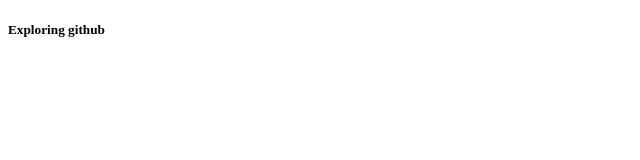
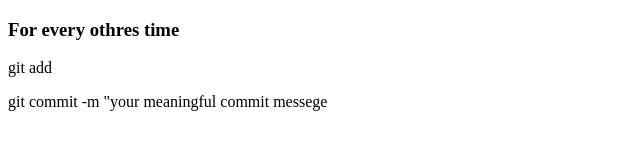
Before and after one commit to hamida-islam/my-2nd-github, a plain HTML site: page index.html in a window 1280 px wide. Shown: the whole page, without its empty margins (0-640 px from the left). Drawn offline with Linux system fonts and the light colour scheme.

Commit message:
Trying to create

```diff
--- a/index.html
+++ b/index.html
@@ -6,6 +6,11 @@
     <title>Exploring github </title>
 </head>
 <body>
-    <h5>Exploring github</h5>
+    <div>
+        <h3>For every othres time</h3>
+        <p>git add <div>
+            <p>git commit -m "your meaningful commit messege</p>
+        </div></p>
+    </div>
 </body>
 </html>
```
